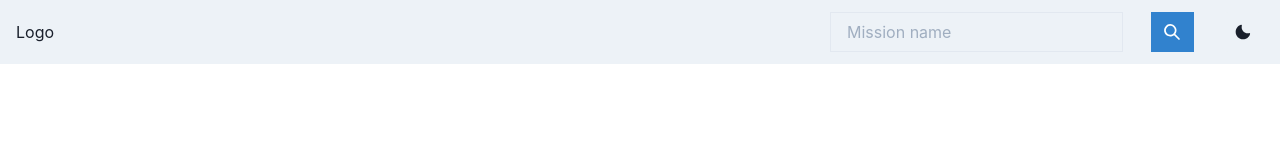
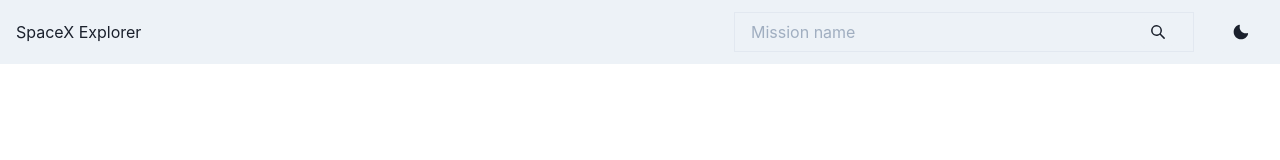
Before and after one commit to maggiben/spacex, a Next.js app: page / in a window 1280 px wide. Shown: the top 160 px of the page. Built offline with nearby package versions, Linux system fonts and the light colour scheme; no server answers.

Commit message:
chore: input group

```diff
--- a/pages/components/Nav.tsx
+++ b/pages/components/Nav.tsx
@@ -1,51 +1,32 @@
-import { ReactNode } from 'react';
 import {
   Input,
+  InputGroup,
+  InputRightElement,
   Box,
   Flex,
-  Avatar,
-  Link,
   Button,
-  Menu,
-  MenuButton,
-  MenuList,
-  MenuItem,
-  MenuDivider,
-  useDisclosure,
   useColorModeValue,
   Stack,
   useColorMode,
-  Center,
-} from '@chakra-ui/react';
-import { MoonIcon, SunIcon, SearchIcon } from '@chakra-ui/icons';
-
-const NavLink = ({ children }: { children: ReactNode }) => (
-  <Link
-    px={2}
-    py={1}
-    rounded={'md'}
-    _hover={{
-      textDecoration: 'none',
-      bg: useColorModeValue('gray.200', 'gray.700'),
-    }}
-    href={'#'}>
-    {children}
-  </Link>
-);
+} from '@chakra-ui/react'
+import { MoonIcon, SunIcon, SearchIcon } from '@chakra-ui/icons'
 
 export default function Nav() {
   const { colorMode, toggleColorMode } = useColorMode();
-  const { isOpen, onOpen, onClose } = useDisclosure();
   return (
     <>
       <Box bg={useColorModeValue('gray.100', 'gray.900')} px={4}>
         <Flex h={16} alignItems={'center'} justifyContent={'space-between'}>
-          <Box>Logo</Box>
+          <Box>SpaceX Explorer</Box>
 
           <Flex alignItems={'center'}>
-            <Stack direction={'row'} spacing={7}>
-              <Input placeholder="Mission name" borderRadius="0"/>
-              <Button colorScheme="blue" borderRadius="0"><SearchIcon /></Button>
+            <Stack direction={'row'} spacing={6}>
+              <InputGroup size="md">
+                <Input pr="12rem" placeholder="Mission name" borderRadius="0" />
+                <InputRightElement width="4.5rem">
+                  <Button h="1.75rem" size="sm"><SearchIcon /></Button>
+                </InputRightElement>
+              </InputGroup>
               <Button onClick={toggleColorMode}>
                 {colorMode === 'light' ? <MoonIcon /> : <SunIcon />}
               </Button>
@@ -54,5 +35,5 @@ export default function Nav() {
         </Flex>
       </Box>
     </>
-  );
+  )
 }
```
